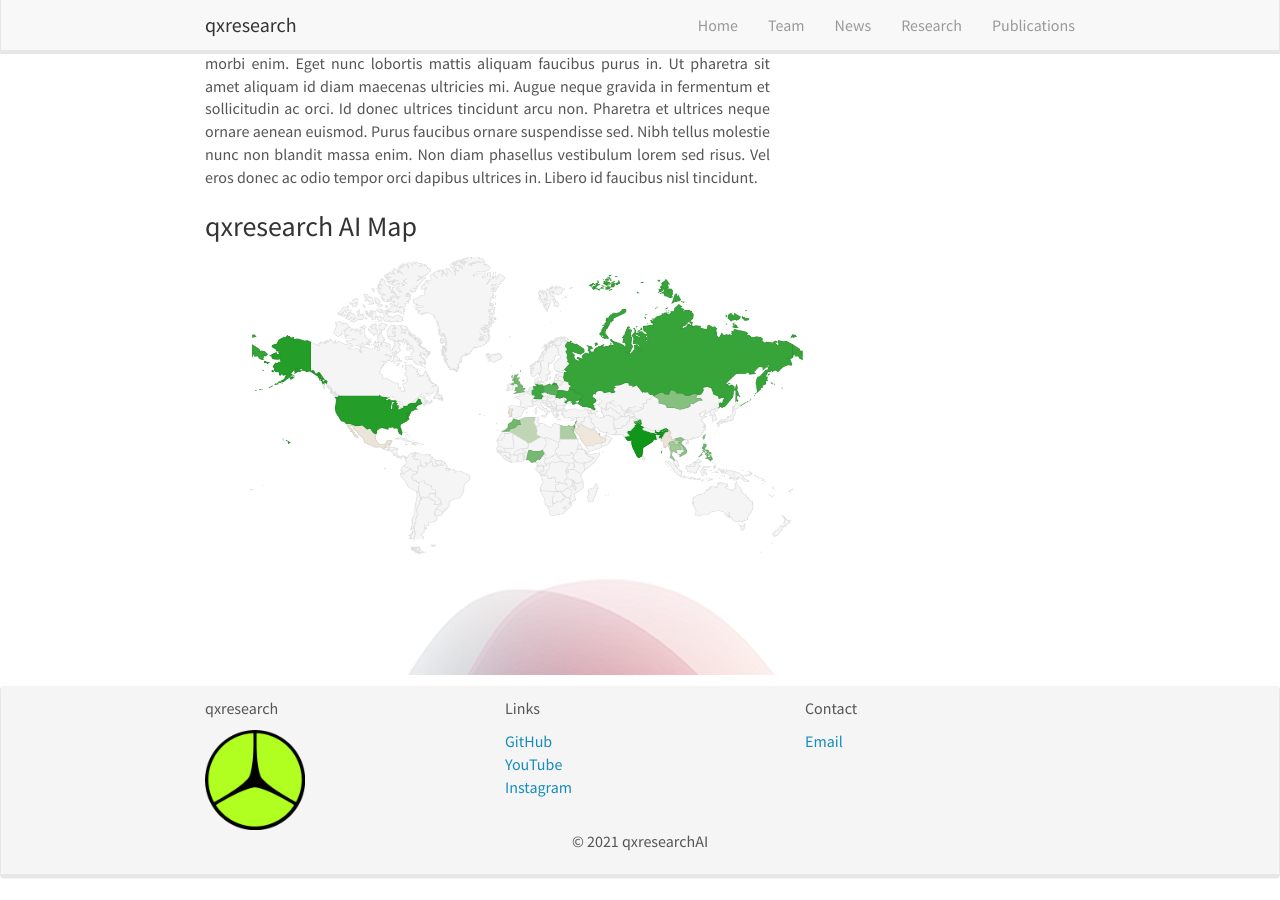
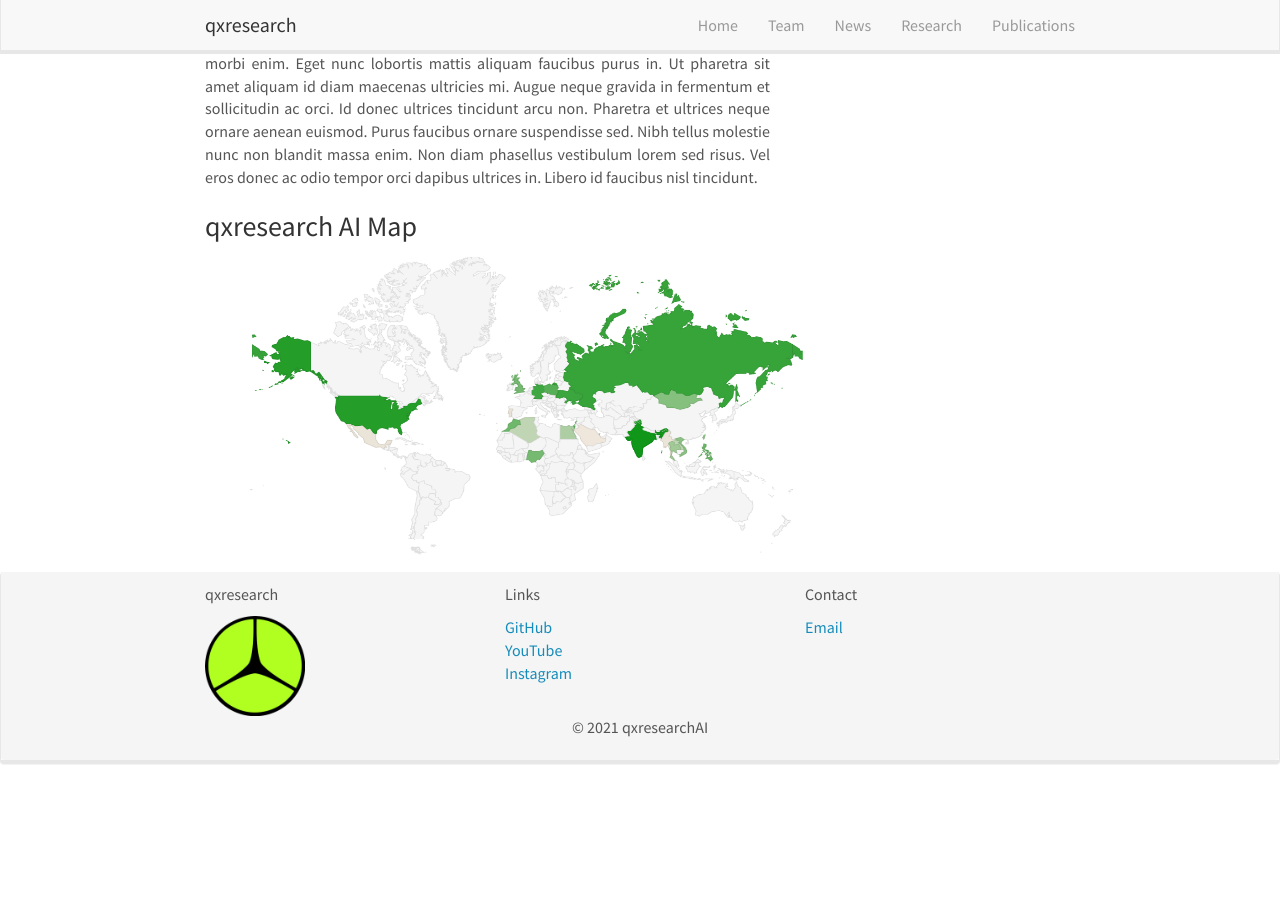
Before and after one commit to qxresearch/qxresearch.github.io, a Jekyll site: the page built from _pages/home.md, in a window 1280 px wide and 900 px high, scrolled down 760 px. Built offline with Jekyll 4.4.1, drawn with Linux system fonts in a browser that asks for light colours; nearby versions of some CDN libraries; comment, search, counter and statistics services are not loaded; after the commit the page ends 1546 px from its top, so only the background shows below that.

Commit message:
Update home.md

```diff
--- a/_pages/home.md
+++ b/_pages/home.md
@@ -18,9 +18,3 @@ Cras adipiscing enim eu turpis. Imperdiet massa tincidunt nunc pulvinar sapien e
     <img src="https://raw.githubusercontent.com/qxresearch/qxresearch.github.io/main/images/slider/clean%20map.png" alt="Logo" width="642" height="308">
   </a>
 </p>
-
-<p align="center">
-  <a href="https://www.youtube.com/channel/UCX7oe66V8zyFpAJyMfPL9VA">
-    <img src="https://raw.githubusercontent.com/qxresearch/qxresearch.github.io/main/images/Delete/keyf.png" alt="Logo"  width="700" height="103">
-  </a>
-</p>
```
